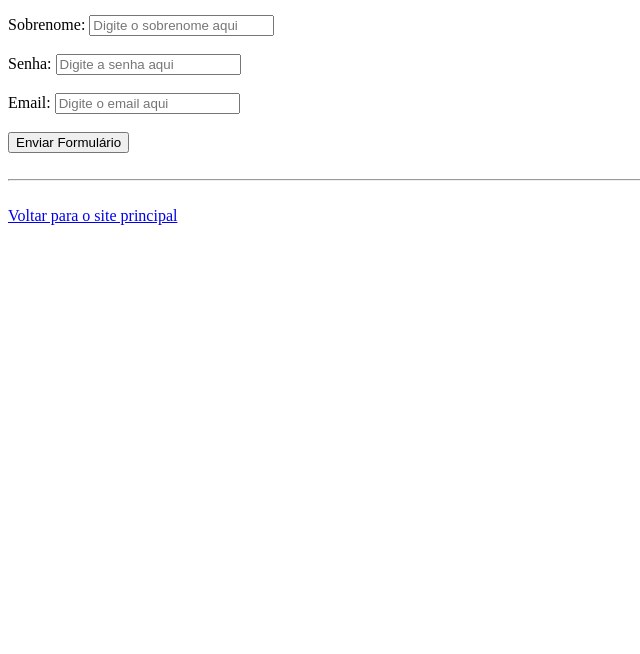
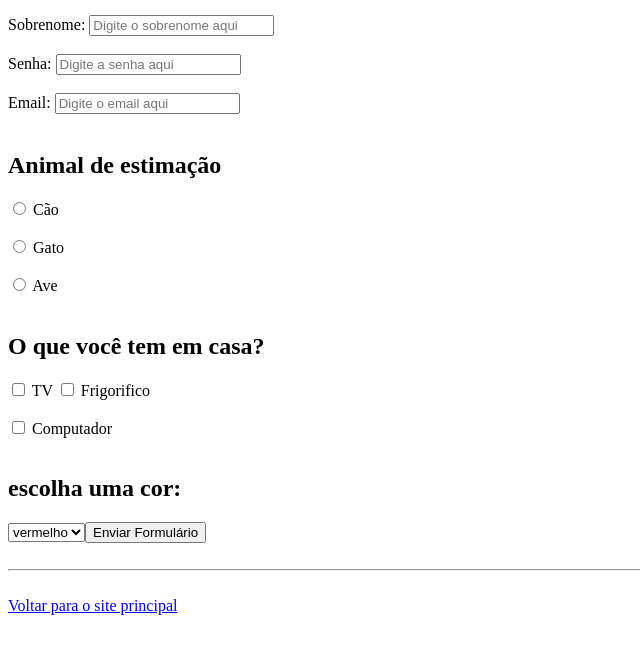
Before and after one commit to Senutna/html, a plain HTML site: page formulario.html in a window 1280 px wide. Shown: the part 104-758 px from the top of the page, without its empty margins (0-640 px from the left). Drawn offline with Linux system fonts and the light colour scheme.

Commit message:
Input tipo radio e checkbox

```diff
--- a/formulario.html
+++ b/formulario.html
@@ -10,25 +10,64 @@
     <h1>Formulário:</h1>
 
     <form>
+        <!--LEGENDA PARA NOME-->
         <label for="campo_nome">Nome:</label>
+
+        <!--CAMPO EM BRANCO INPUT TEXT-->
         <input id="campo_nome" type="text" placeholder="Digite o nome aqui" required>
 
         <br><br>
-
+        <!--LEGENDA PARA SOBRENOME-->
         <label for="campo_nome">Sobrenome:</label>
-        <input id="campo_nome" type="text" placeholder="Digite o sobrenome aqui" required>
+        <!--CAMPO EM BRANCO INPUT TEXT-->
+        <input id="campo_sobrenome" type="text" placeholder="Digite o sobrenome aqui" required>
 
         <br><br>
 
-        <!--Campo do tipo Senha-->
+        <!--LEGENDA do tipo Senha-->
         <label for="campo_senha">Senha:</label>
+        <!--CAMPO EM BRANCO INPUT PASSWORD-->
         <input id="campo_senha" type="password" placeholder="Digite a senha aqui" required>
         <br><br>
-                <!--Campo do tipo Email-->
+                <!--LEGENDA do tipo Email-->
         <label for="campo_email">Email:</label>
+        <!--CAMPO EM BRANCO INPUT EMAIL-->
         <input id="campo_email" type="email" placeholder="Digite o email aqui" required>
         <br><br>
-                        <!--Campo enviar formulário-->
+
+            <h2>Animal de estimação</h2>
+            <!--Caixas do tipo rádio, que faz com que só uma escolha seja possível-->
+        <input type="radio" id="dog" name="animal" value="Cão">
+        <label for="dog">Cão</label>
+
+        <br><br>
+
+        <input type="radio" id="cat" name="animal" value="Gato">
+        <label for="cat">Gato</label>
+
+        <br><br>
+
+        <input type="radio" id="bird" name="animal" value="Ave">
+        <label for="bird">Ave</label>
+
+        <br><br>
+        <h2>O que você tem em casa?</h2>
+        <input type="checkbox" name="item1" id="item1" value="TV">
+        <label for="item1">TV</label>
+
+        <input type="checkbox" name="item2" id="item2" value="Frigorifico">
+        <label for="item2">Frigorifico</label><br><br>
+
+        <input type="checkbox" name="item3" id="item3" value="Computador">
+        <label for="item3">Computador</label>
+
+        <br><br>
+
+        <h2>escolha uma cor:</h2>
+
+        <select name="" id="">
+            <option value="vermelho">vermelho</option>
+        <!--Campo enviar formulário-->
         <input type="submit" value="Enviar Formulário">
 
     </form>
```
